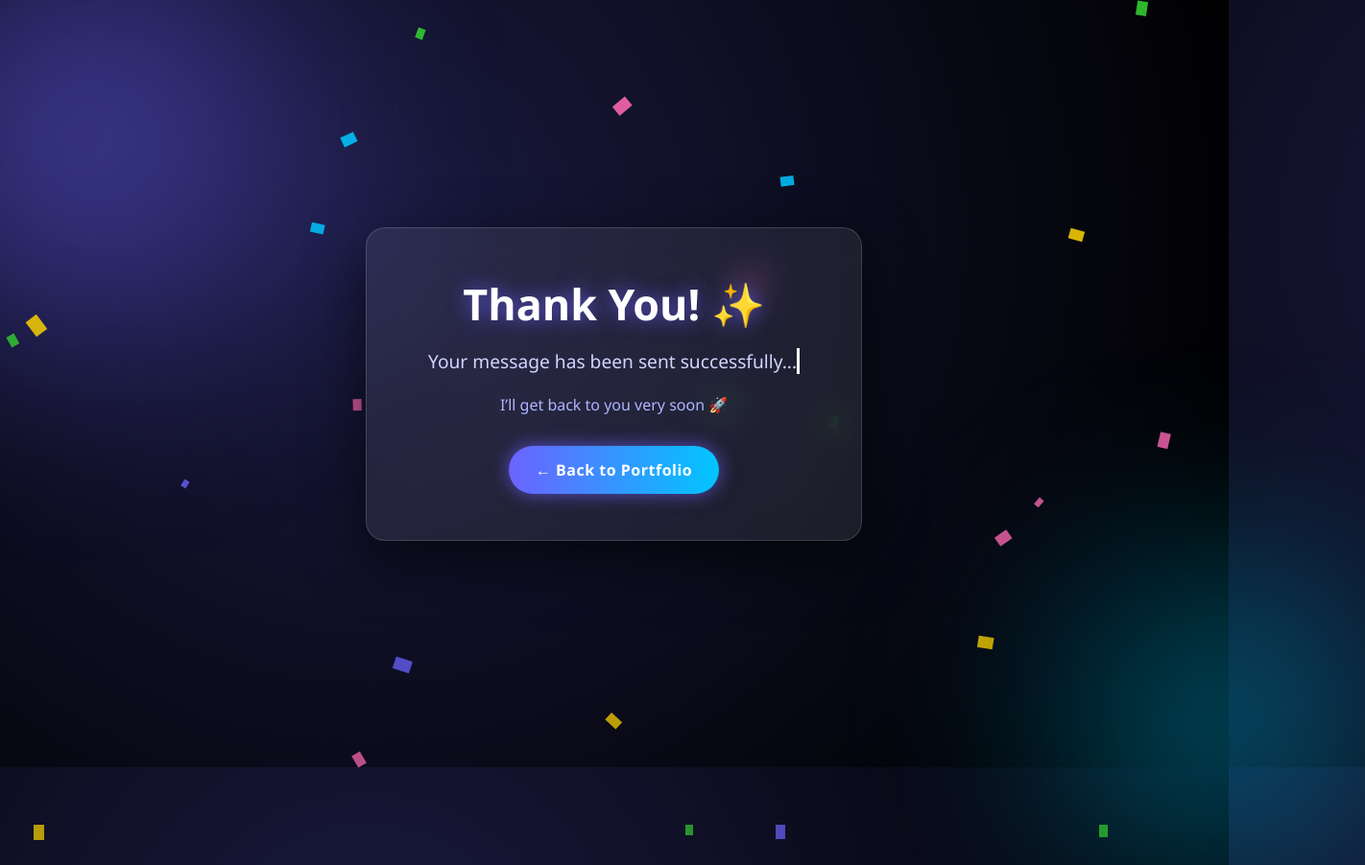
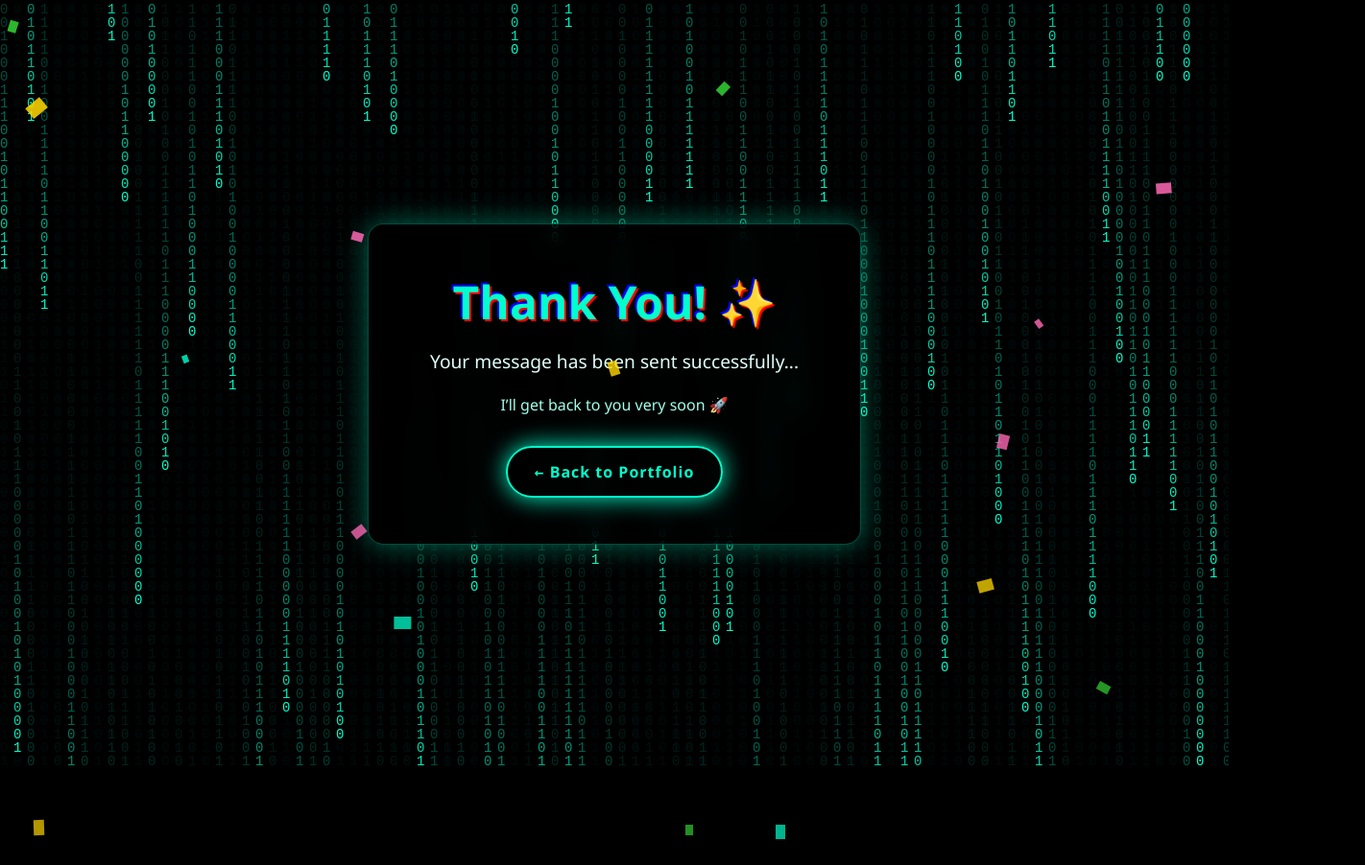
Before and after one commit to SaquibNazeer01/Personal-Portfolio, a plain HTML site: page thank-you.html in a window 1280 px wide. Shown: the whole page at 96% size, 1422 px wide, since content can reach past the window. After the commit the page ends 875 px from the top, so only its background shows below. Drawn offline with Linux system fonts and the light colour scheme.

Commit message:
Update thank-you.html

```diff
--- a/thank-you.html
+++ b/thank-you.html
@@ -5,103 +5,108 @@
   <meta name="viewport" content="width=device-width, initial-scale=1.0">
   <title>Thank You!</title>
   <style>
-    /* Reset */
     * { margin: 0; padding: 0; box-sizing: border-box; }
-
     body {
       height: 100vh;
       display: flex;
       justify-content: center;
       align-items: center;
-      background: radial-gradient(circle at 30% 30%, #1a1a40, #000000 90%);
+      background: #000;
+      font-family: 'Segoe UI', Consolas, monospace;
       overflow: hidden;
-      font-family: 'Segoe UI', Arial, sans-serif;
+      color: #00ffcc;
     }
 
-    /* Glowing background orbs */
-    .orb {
-      position: absolute;
-      border-radius: 50%;
-      filter: blur(120px);
-      opacity: 0.5;
-      animation: float 12s infinite alternate ease-in-out;
-    }
-    .orb.one { width: 400px; height: 400px; background: #6c63ff; top: -10%; left: -10%; }
-    .orb.two { width: 300px; height: 300px; background: #00c6ff; bottom: -10%; right: -10%; }
-
-    @keyframes float {
-      from { transform: translateY(0px) translateX(0px); }
-      to   { transform: translateY(60px) translateX(40px); }
+    /* Matrix Background Canvas */
+    canvas {
+      position: fixed;
+      top: 0; left: 0;
+      width: 100%; height: 100%;
+      z-index: 0;
     }
 
-    /* Glassmorphism card */
+    /* Container */
     .container {
       position: relative;
       z-index: 2;
-      background: rgba(255, 255, 255, 0.08);
-      backdrop-filter: blur(18px);
-      border: 1px solid rgba(255, 255, 255, 0.15);
+      background: rgba(0, 0, 0, 0.6);
+      border: 1px solid rgba(0,255,200,0.3);
       padding: 3rem 4rem;
-      border-radius: 20px;
+      border-radius: 16px;
+      backdrop-filter: blur(12px);
       text-align: center;
-      color: #fff;
-      box-shadow: 0 20px 60px rgba(0,0,0,0.6);
+      box-shadow: 0 0 30px rgba(0,255,200,0.4);
       animation: fadeIn 1.4s ease forwards;
     }
 
+    /* Glitch Title */
     h1 {
-      font-size: 2.8rem;
+      font-size: 3rem;
       font-weight: 700;
-      margin-bottom: 1rem;
-      color: #fff;
-      text-shadow: 0 0 20px rgba(108,99,255,0.8);
+      color: #00ffcc;
+      position: relative;
+      text-shadow: 0 0 15px #00ffcc;
+      animation: glitch 1s infinite;
+    }
+    @keyframes glitch {
+      0% { text-shadow: 2px 2px red, -2px -2px blue; }
+      20% { text-shadow: -2px 2px lime, 2px -2px pink; }
+      40% { text-shadow: 2px -2px cyan, -2px 2px magenta; }
+      60% { text-shadow: 1px 1px yellow, -1px -1px purple; }
+      100% { text-shadow: 0 0 15px #00ffcc; }
     }
 
+    /* Typewriter Effect */
     .typing {
       display: inline-block;
-      border-right: 3px solid #fff;
       white-space: nowrap;
       overflow: hidden;
-      animation: typing 3.5s steps(30, end), blink .7s step-end infinite;
       font-size: 1.2rem;
-      color: #cfd6ff;
+      margin-top: 1rem;
+      color: #e0fff9;
+      border-right: 3px solid #00ffcc; /* typing cursor */
+      animation: typing 3.5s steps(40, end) forwards; /* runs once */
     }
-
     @keyframes typing {
       from { width: 0 }
-      to { width: 100% }
-    }
-
-    @keyframes blink {
-      50% { border-color: transparent }
+      to   { width: 100% }
     }
 
     p {
       margin-top: 1rem;
-      color: #aeb6ff;
       font-size: 1rem;
+      color: #9fffea;
     }
 
+    /* Neon Button */
     a {
       display: inline-block;
       margin-top: 2rem;
       padding: 14px 28px;
       border-radius: 50px;
-      background: linear-gradient(90deg, #6c63ff, #00c6ff);
-      color: #fff;
+      background: transparent;
+      color: #00ffcc;
       font-weight: 700;
       text-decoration: none;
-      letter-spacing: 0.5px;
-      box-shadow: 0 0 18px rgba(108,99,255,0.7);
+      border: 2px solid #00ffcc;
+      letter-spacing: 1px;
+      box-shadow: 0 0 12px #00ffcc, inset 0 0 8px #00ffcc;
       transition: all 0.3s ease;
+      animation: pulse 2s infinite;
+    }
+    a:hover {
+      background: #00ffcc;
+      color: #000;
+      transform: translateY(-4px) scale(1.05);
+      box-shadow: 0 0 25px #00ffcc, inset 0 0 12px #000;
+    }
+    @keyframes pulse {
+      0% { box-shadow: 0 0 8px #00ffcc; }
+      50% { box-shadow: 0 0 25px #00ffcc; }
+      100% { box-shadow: 0 0 8px #00ffcc; }
     }
 
-    a:hover {
-      box-shadow: 0 0 35px rgba(0,198,255,0.9);
-      transform: translateY(-4px) scale(1.05);
-    }
-
-    /* Entry animation */
+    /* Entry Animation */
     @keyframes fadeIn {
       from { opacity: 0; transform: scale(0.8) translateY(40px); }
       to   { opacity: 1; transform: scale(1) translateY(0); }
@@ -114,8 +119,8 @@
       top: -20px;
       opacity: 0.9;
       animation: fall linear forwards;
+      z-index: 3;
     }
-
     @keyframes fall {
       to { transform: translateY(110vh) rotate(360deg); opacity: 0.7; }
     }
@@ -123,40 +128,73 @@
 </head>
 <body>
 
-  <!-- Background orbs -->
-  <div class="orb one"></div>
-  <div class="orb two"></div>
+  <!-- Matrix Background -->
+  <canvas id="matrix"></canvas>
 
-  <!-- Main Thank You Card -->
+  <!-- Main Card -->
   <div class="container">
     <h1>Thank You! ✨</h1>
-    <div class="typing">Your message has been sent successfully...</div>
-    <p>I’ll get back to you very soon 🚀</p>
+    <div class="typing" id="typed-text">Your message has been sent successfully...</div>
+    <p id="second-line" style="display:none;">I’ll get back to you very soon 🚀</p>
     <a href="index.html">← Back to Portfolio</a>
   </div>
 
-  <!-- Confetti Generator -->
   <script>
+    /* Remove typing cursor when finished */
+    const typed = document.getElementById("typed-text");
+    const secondLine = document.getElementById("second-line");
+
+    setTimeout(() => {
+      typed.style.borderRight = "none"; // remove cursor
+      secondLine.style.display = "block"; // show second line after typing finishes
+    }, 3600);
+
+    /* Confetti Generator */
     function createConfetti() {
       const confetti = document.createElement("div");
       confetti.classList.add("confetti");
       document.body.appendChild(confetti);
-
       const size = Math.random() * 8 + 6;
       confetti.style.width = size + "px";
       confetti.style.height = size * 1.4 + "px";
       confetti.style.left = Math.random() * window.innerWidth + "px";
-
-      const colors = ["#FFD700", "#FF69B4", "#6c63ff", "#00c6ff", "#32cd32"];
+      const colors = ["#FFD700", "#FF69B4", "#00ffcc", "#00c6ff", "#32cd32"];
       confetti.style.backgroundColor = colors[Math.floor(Math.random() * colors.length)];
-
       confetti.style.animationDuration = 3 + Math.random() * 3 + "s";
-
       setTimeout(() => confetti.remove(), 6000);
     }
+    setInterval(createConfetti, 300);
 
-    setInterval(createConfetti, 200);
+    /* Matrix Background Effect */
+    const canvas = document.getElementById("matrix");
+    const ctx = canvas.getContext("2d");
+    canvas.height = window.innerHeight;
+    canvas.width = window.innerWidth;
+
+    const letters = "01";
+    const fontSize = 14;
+    const columns = canvas.width / fontSize;
+    const drops = [];
+    for (let i = 0; i < columns; i++) drops[i] = 1;
+
+    function draw() {
+      ctx.fillStyle = "rgba(0, 0, 0, 0.08)";
+      ctx.fillRect(0, 0, canvas.width, canvas.height);
+      ctx.fillStyle = "#00ffcc";
+      ctx.font = fontSize + "px monospace";
+      for (let i = 0; i < drops.length; i++) {
+        const text = letters.charAt(Math.floor(Math.random() * letters.length));
+        ctx.fillText(text, i * fontSize, drops[i] * fontSize);
+        if (drops[i] * fontSize > canvas.height && Math.random() > 0.975) drops[i] = 0;
+        drops[i]++;
+      }
+    }
+    setInterval(draw, 33);
+
+    window.addEventListener("resize", () => {
+      canvas.height = window.innerHeight;
+      canvas.width = window.innerWidth;
+    });
   </script>
-
 </body>
 </html>
```
